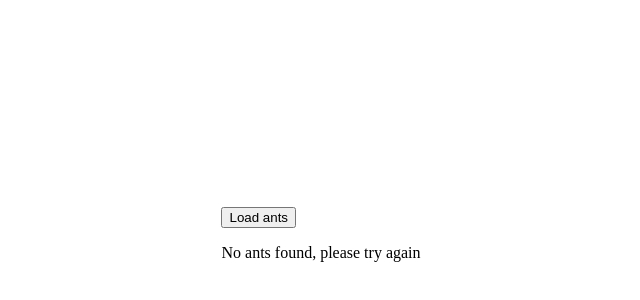
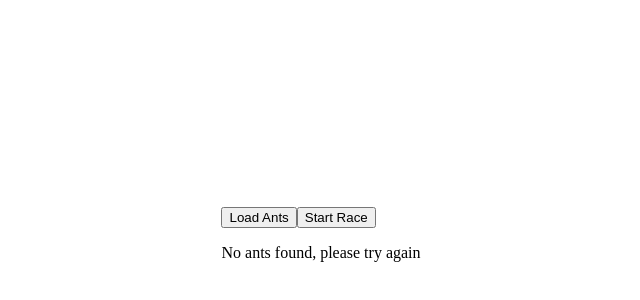
Before and after one commit to darrow-olykos/realest-estate, a Next.js app: page / in a window 1280 px wide. Shown: the part 166-466 px from the top of the page, without its empty margins (319-959 px from the left). Built offline with nearby package versions, Linux system fonts and the light colour scheme; no server answers.

Commit message:
feat(ant-race): load data on button click, show loading indicator

```diff
--- a/components/ant-race.tsx
+++ b/components/ant-race.tsx
@@ -4,6 +4,7 @@ import { AntList } from './types/ant-list'
 export const AntRace = () => {
   const [ants, setAnts] = useState<AntList>([])
   const [antsLoaded, setAntsLoaded] = useState(false)
+  const [loadingAnts, setLoadingAnts] = useState(false)
 
   const fetchAnts = async () => {
     try {
@@ -16,24 +17,25 @@ export const AntRace = () => {
     }
   }
 
-  useEffect(() => {
-    ; (async () => {
-      setAntsLoaded(false)
-      let res = await fetchAnts()
-      if (res.success) {
-        setAnts(res.data.results)
-        setAntsLoaded(true)
-      }
-    })()
-  }, [])
+  const loadState = async () => {
+    setLoadingAnts(true);
+    setAntsLoaded(false)
+    let res = await fetchAnts()
+    if (res.success) {
+      setAnts(res.data)
+      setAntsLoaded(true)
+    }
+  }
 
   return (
     <div className="ant-race">
-      <button data-cy="load-ant-data">Load ants</button>
+      {loadingAnts ? "loading ants..." : ""}
+      <button data-cy="load-ant-data" onClick={loadState}>Load Ants</button>
+      <button data-cy="start-calculations" onClick={loadState}>Start Race</button>
       {antsLoaded ? (
         <div>
           <ul>
-            <li>{JSON.stringify(ants)}</li>
+            {ants.map(ant => <li>{ant.name}</li>)}
           </ul>
         </div>
       ) : (
```
Also changed, not shown: 1 other file (tests, documents, lock files or other folders).
